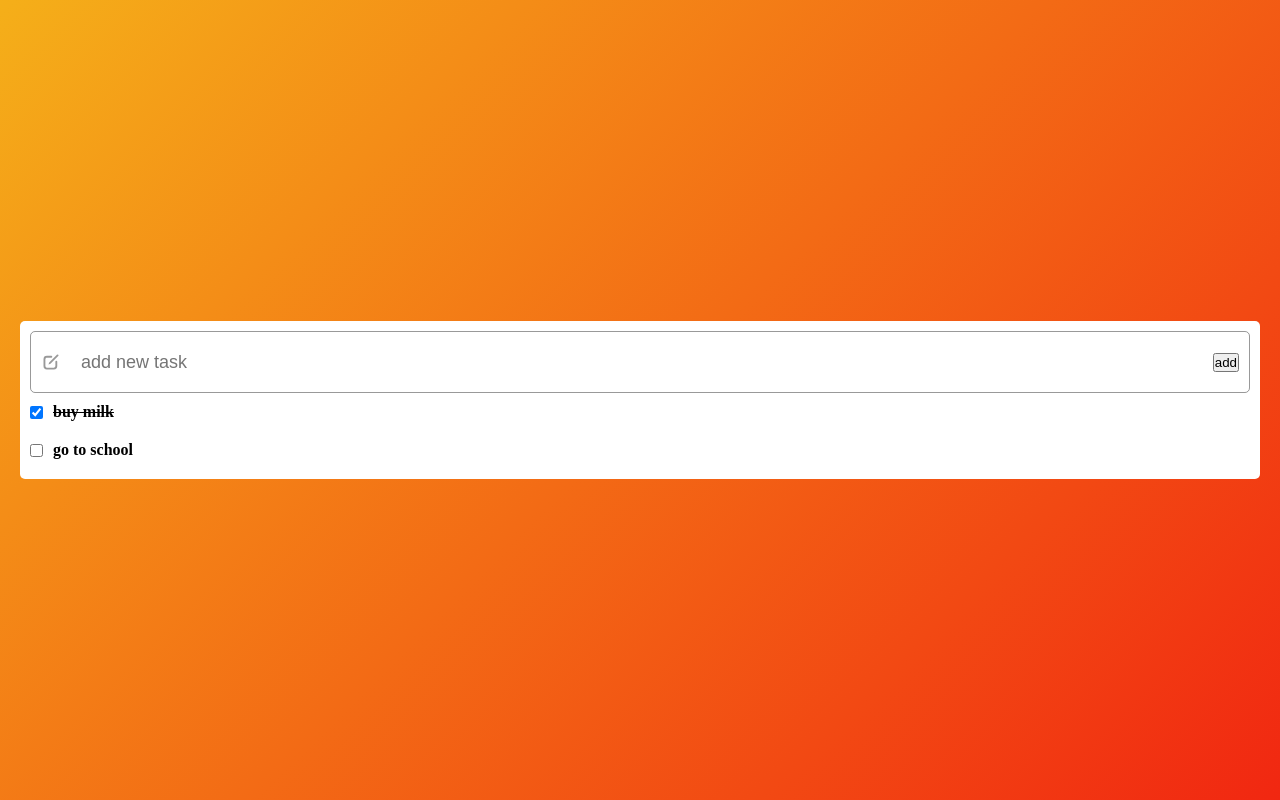
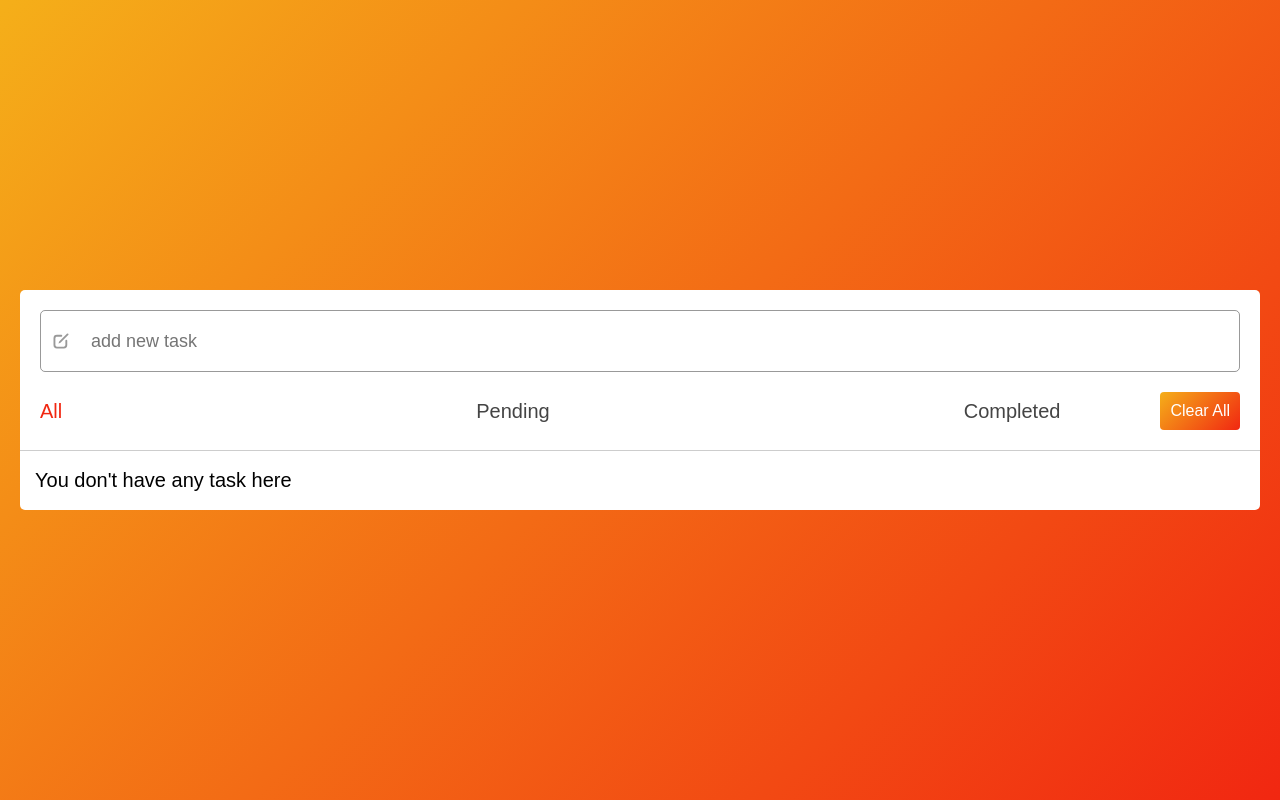
Before and after one commit to jazeel659/todo-vue, a Vue app: page / in a window 1280 px wide. Built offline with nearby package versions, Linux system fonts and the light colour scheme; some icons are missing.

Commit message:
ui completed

```diff
--- a/src/App.vue
+++ b/src/App.vue
@@ -1,7 +1,23 @@
 <template>
   <div class="todo-list-container">
     <TodoInputComponent @addNewTodo="addtodo" />
-
+    <section class="filter-bar">
+      <ul>
+        <li
+          v-for="filter in filterModes"
+          :key="filter"
+          :class="{ active: selectedFilter == filter }"
+          @click="chooseFilter(filter)"
+        >
+          {{ filter }}
+        </li>
+      </ul>
+      <button @click="clearAll">Clear All</button>
+    </section>
+    <p class="no-data-message" v-if="todolist.length == 0">
+      You don't have any task here
+    </p>
+    <p v-if="todolist.length > 6">too much work😎</p>
     <TodoComponent
       v-for="(todo, index) in todolist"
       :todo="todo.text"
@@ -21,10 +37,9 @@ export default {
   },
   data() {
     return {
-      todolist: [
-        { text: "buy milk", isCompleted: true },
-        { text: "go to school", isCompleted: false },
-      ],
+      todolist: [],
+      filterModes: ["All", "Pending", "Completed"],
+      selectedFilter: "All",
     };
   },
   methods: {
@@ -36,6 +51,12 @@ export default {
     },
     onChecked(isChecked, index) {
       this.todolist[index].isCompleted = isChecked;
+    },
+    chooseFilter(filter) {
+      this.selectedFilter = filter;
+    },
+    clearAll() {
+      this.todolist = [];
     },
   },
 };
@@ -49,6 +70,7 @@ export default {
 body {
   background: linear-gradient(135deg, #f5af19, #f12711);
   width: 100%;
+  font-family: sans-serif;
   min-height: 100vh;
   display: flex;
   align-items: center;
@@ -62,14 +84,52 @@ body {
   width: 100%;
 }
 </style>
+
 <style scoped>
 .todo-list-container {
   margin: 10px 20px;
   display: flex;
   flex-direction: column;
-  padding: 10px;
+
   background-color: white;
   border-radius: 5px;
   width: 100%;
 }
+.todo-list-container .filter-bar {
+  display: flex;
+  justify-content: space-between;
+  align-items: center;
+  padding: 20px;
+  font-size: 20px;
+  border-bottom: 1px solid #4444;
+}
+
+.todo-list-container .filter-bar ul {
+  list-style: none;
+  display: flex;
+  justify-content: space-between;
+  flex: 1;
+  margin-right: 100px;
+  color: #444;
+  font-weight: 300;
+}
+.todo-list-container .filter-bar ul li.active {
+  color: #f12711;
+}
+.todo-list-container .filter-bar ul li:hover {
+  cursor: pointer;
+}
+.todo-list-container .filter-bar button {
+  background: linear-gradient(135deg, #f5af19, #f12711);
+  border: none;
+  border-radius: 4px;
+  color: white;
+  font-size: 16px;
+  padding: 10px;
+}
+
+.todo-list-container .no-data-message {
+  padding: 18px 15px;
+  font-size: 20px;
+}
 </style>
--- a/src/components/TodoInputComponent.vue
+++ b/src/components/TodoInputComponent.vue
@@ -6,7 +6,6 @@
       placeholder="add new task"
       @keyup.enter="emitInputEvent"
     />
-    <button @click="buttonHandler">add</button>
   </div>
 </template>
 
@@ -24,9 +23,6 @@ export default {
         $event.srcElement.value = "";
       }
     },
-    buttonHandler() {
-      this.$emit("addNewTodo", "hi");
-    },
   },
 };
 </script>
@@ -37,6 +33,9 @@ export default {
   align-items: center;
   border: 1px solid #666a;
   padding: 10px;
+  margin: 20px;
+  margin-bottom: 0;
+
   border-radius: 5px;
 }
 
--- a/src/components/TodoRowComponent.vue
+++ b/src/components/TodoRowComponent.vue
@@ -34,7 +34,8 @@ export default {
   display: flex;
   align-items: center;
   justify-content: space-between;
-  margin: 10px 0;
+  margin: 10px 20px;
+  padding: 10px 0;
 }
 
 .todo-container h4 {
```
